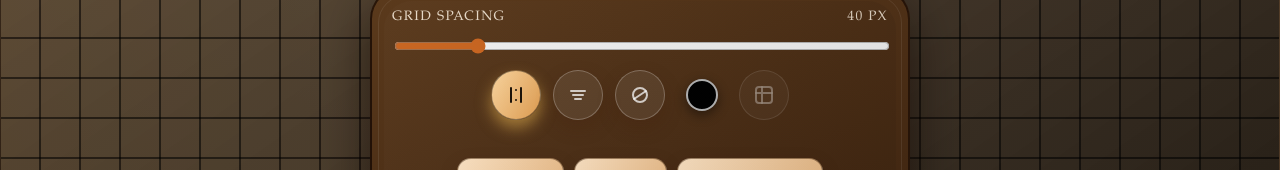
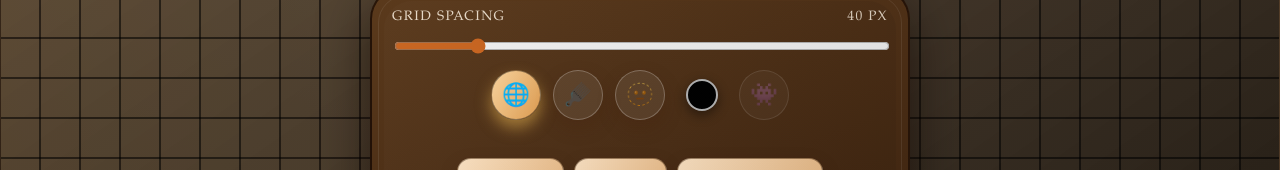
Before and after one commit to samkc-0/perspective-frame, a website: page public/index.html in a window 1280 px wide. Shown: the part 482-652 px from the top of the page. Drawn offline with Linux system fonts and the light colour scheme.

Commit message:
customize icons

```diff
--- a/public/index.html
+++ b/public/index.html
@@ -78,20 +78,7 @@
           aria-label="Grid spacing"
         >
           <span class="sr-only">Grid spacing</span>
-          <svg viewBox="0 0 24 24" aria-hidden="true" focusable="false">
-            <path
-              d="M7 5v14m10-14v14"
-              stroke="currentColor"
-              stroke-width="2"
-              stroke-linecap="round"
-            />
-            <path
-              d="M12 7h0m0 10h0"
-              stroke="currentColor"
-              stroke-width="2"
-              stroke-linecap="round"
-            />
-          </svg>
+          <span aria-hidden="true">🌐</span>
         </button>
         <button
           class="control-icon"
@@ -100,14 +87,7 @@
           aria-label="Line thickness"
         >
           <span class="sr-only">Line thickness</span>
-          <svg viewBox="0 0 24 24" aria-hidden="true" focusable="false">
-            <path
-              d="M5 8h14M7 12h10m-8 4h6"
-              stroke="currentColor"
-              stroke-width="2"
-              stroke-linecap="round"
-            />
-          </svg>
+          <span aria-hidden="true">🪮</span>
         </button>
         <button
           class="control-icon"
@@ -116,22 +96,7 @@
           aria-label="Grid opacity"
         >
           <span class="sr-only">Grid opacity</span>
-          <svg viewBox="0 0 24 24" aria-hidden="true" focusable="false">
-            <circle
-              cx="12"
-              cy="12"
-              r="7"
-              stroke="currentColor"
-              stroke-width="2"
-              fill="none"
-            />
-            <path
-              d="M6 16L18 8"
-              stroke="currentColor"
-              stroke-width="2"
-              stroke-linecap="round"
-            />
-          </svg>
+          <span aria-hidden="true">🫥</span>
         </button>
         <button
           class="control-icon color-picker-control"
@@ -149,25 +114,7 @@
           aria-label="Color block detail"
         >
           <span class="sr-only">Color block detail</span>
-          <svg viewBox="0 0 24 24" aria-hidden="true" focusable="false">
-            <rect
-              x="4"
-              y="4"
-              width="16"
-              height="16"
-              rx="3"
-              ry="3"
-              stroke="currentColor"
-              stroke-width="2"
-              fill="none"
-            />
-            <path
-              d="M4 10h16M10 4v16"
-              stroke="currentColor"
-              stroke-width="2"
-              stroke-linecap="round"
-            />
-          </svg>
+          <span aria-hidden="true">👾</span>
         </button>
       </div>
 
@@ -180,9 +127,7 @@
         >
           Load photo
         </button>
-        <button id="toggle-grid-button" title="Show/Hide grid">
-          Grid: On
-        </button>
+        <button id="toggle-grid-button" title="Show/Hide grid">Grid: On</button>
         <button
           id="toggle-posterize-button"
           title="Posterize colors for block-in practice"
--- a/public/styles.css
+++ b/public/styles.css
@@ -324,6 +324,7 @@ canvas {
   justify-content: center;
   background: rgba(255, 255, 255, 0.08);
   color: rgba(255, 255, 255, 0.75);
+  font-size: 1.4rem;
 }
 
 .control-icon svg {
```
